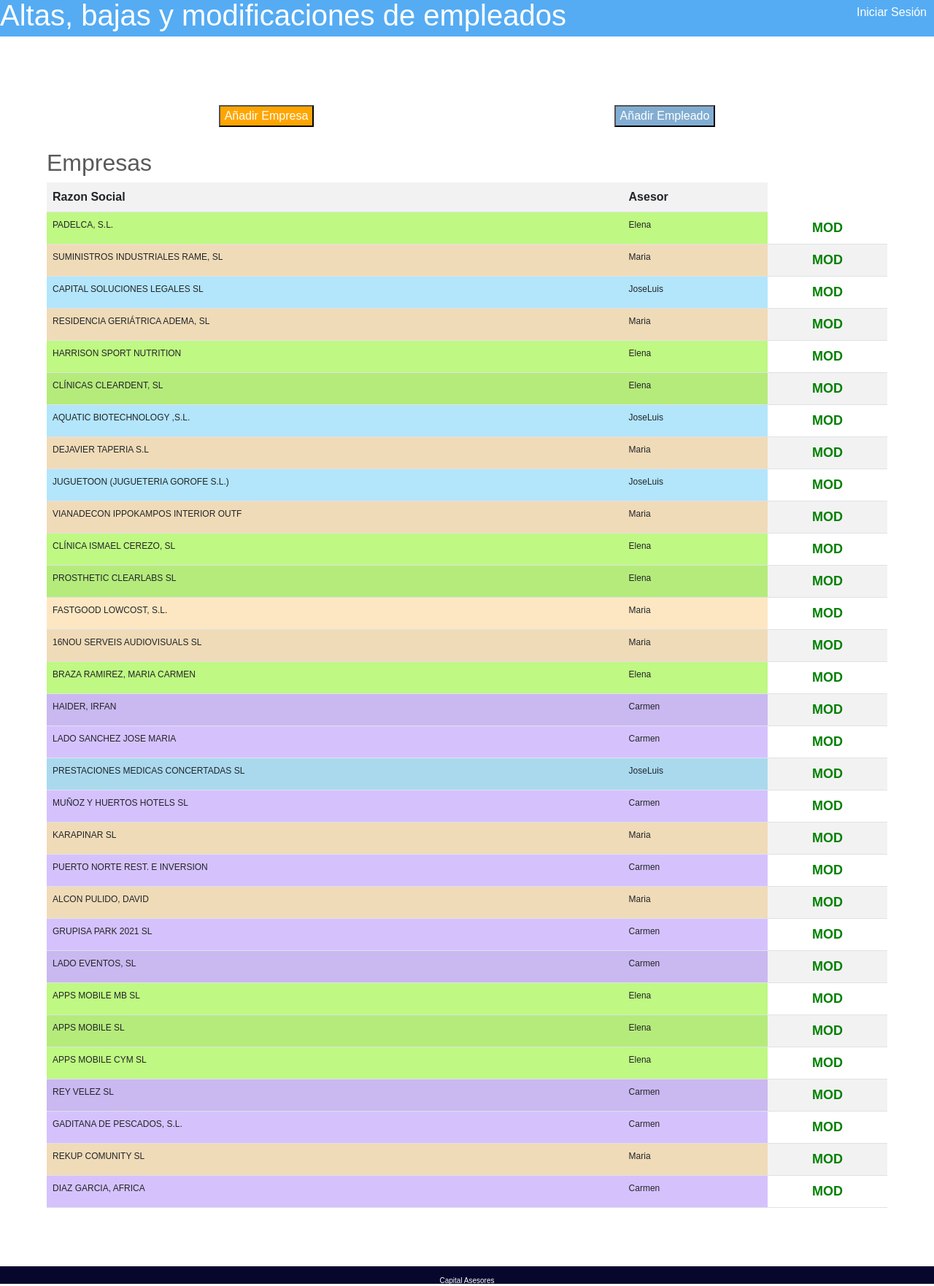
After one commit to LuRoGlez/capitalAltasBajasMod, a Django app: page /listEmpresa in a window 1280 px wide. The commit adds this page. Shown: the whole page at 73% size. Run offline with Django 3.2, Linux system fonts and the light colour scheme; data comes from the database, SQL or seed files in the repository.

```diff
--- a/altasBajas/nucleo/models.py
+++ b/altasBajas/nucleo/models.py
@@ -5,7 +5,13 @@
 
 class Empresa (models.Model):
     nombre = models.CharField(max_length=50, unique=True)
-
+    class Asesores(models.TextChoices):
+        Elena = 'Elena'
+        JoseLuis = 'JoseLuis'
+        Carmen = 'Carmen'
+        Maria = 'Maria'
+        Sara = 'Sara'
+    asesor=models.CharField(max_length=25, choices=Asesores.choices, null=True, default="")
 
     def __str__(self):
         return self.nombre
@@ -43,13 +49,10 @@
     certificadoEmpresa=models.BooleanField(default=False)
     envioLiquidacion=models.BooleanField(default=False)
     firmaFY=models.BooleanField(default=False)
-    class Asesores(models.TextChoices):
-        Elena = 'Elena'
-        JoseLuis = 'JoseLuis'
-        Carmen = 'Carmen'
-        Maria = 'Maria'
-        Sara = 'Sara'
-    asesor=models.CharField(max_length=25, choices=Asesores.choices, null=True, default="")
+
+    class Meta:
+        ordering = ['fechaBaja']
+
 
     def __str__(self):
         return " Empleado: "+self.nombre+" Empresa: "+self.empresa.nombre+" Tipo Vencimiento: "+self.tipo_vencimiento
--- /dev/null
+++ b/altasBajas/nucleo/templates/nucleo/empresa_list.html
@@ -0,0 +1,64 @@
+{% extends "nucleo/base.html" %}
+
+
+{% block content %}
+
+
+<section class="body">
+ <section style="display:flex; margin: 30px; justify-content: space-around">
+    <article>
+        <a href="{% url 'createEmpresa'  %}" style="color:white"><button style="background-color:orange">Añadir Empresa</a>
+
+    </article>
+    <article>
+        <a href="{% url 'createEmpleado'  %}" style="color:white"><button style="background-color:#82ADD2">Añadir Empleado</a>
+    </article>
+    </section>
+<h2>Empresas</h2>
+
+{% if empresa_list %}
+
+    <table class="table table-striped">
+        <tr>
+         <th>Razon Social</th>
+         <th>Asesor</th>
+        </tr>
+
+
+
+    {% for e in empresa_list %}
+        {% ifequal e.asesor 'Elena'  %}
+         <tr style="background-color:#BFF882">
+         {% endifequal %}
+         {% ifequal e.asesor 'Carmen' %}
+         <tr style="background-color:#D5C2FD">
+         {% endifequal %}
+         {%  ifequal e.asesor 'Maria' %}
+         <tr style="background-color:#FDE7C2">
+         {% endifequal %}
+         {% ifequal e.asesor 'JoseLuis' %}
+         <tr style="background-color:#B3E5FB;">
+         {% endifequal %}
+         {% ifequal e.asesor 'Sara' %}
+         <tr style="background-color:#FED8E4">
+         {% endifequal %}
+         <td style="font-size:12px">{{e.nombre}}</td>
+         <td style="font-size:12px">{{e.asesor}}</td>
+         <td style="font-weight:bold; background-color:white; font-size:18px; text-align:center"><a href="{%url 'updateEmpresa' e.pk %}" style="color:green">MOD</a></td>
+        </tr>
+
+
+
+
+
+    {% endfor %}
+    </table>
+
+{% else %}
+    <p>Actualmente no hay ninguna empresa en el sistema</p>
+
+    {% endif %}
+
+
+</section>
+{% endblock %}
--- a/altasBajas/nucleo/templates/nucleo/index.html
+++ b/altasBajas/nucleo/templates/nucleo/index.html
@@ -5,6 +5,9 @@
     <section style="display:flex; margin: 30px; justify-content: space-around">
     <article>
         <a href="{% url 'listEmpleado'  %}" style="color:white"><button style="background-color:#47B284">Empleados</a>
+    </article>
+    <article>
+        <a href="{% url 'listEmpresa'  %}" style="color:white"><button style="background-color:#C7666F">Empresas</a>
     </article>
     <article>
         <a href="{% url 'createEmpresa'  %}" style="color:white"><button style="background-color:orange">Añadir Empresa</a>
--- a/altasBajas/nucleo/urls.py
+++ b/altasBajas/nucleo/urls.py
@@ -6,10 +6,13 @@
 
 urlpatterns = [
     path('', views.index, name="index"),
-    path('listEmpleado',views.EmpleadoListView.as_view(), name="listEmpleado"),
+    path('listEmpleado',views.EmpleadoList, name="listEmpleado"),
     path('createEmpleado',views.EmpleadoCreateView.as_view(), name="createEmpleado"),
     path('updateEmpleado/<int:pk>',views.EmpleadoUpdateView.as_view(), name="updateEmpleado"),
     path('deleteEmpleado/<int:pk>',views.EmpleadoDeleteView.as_view(), name="deleteEmpleado"),
     path('createEmpresa',views.EmpresaCreateView.as_view(), name="createEmpresa"),
+    path('updateEmpresa/<int:pk>',views.EmpresaUpdateView.as_view(), name="updateEmpresa"),
+    path('listEmpresa',views.EmpresaListView.as_view(), name="listEmpresa"),
+
 
 ]
--- a/altasBajas/nucleo/views.py
+++ b/altasBajas/nucleo/views.py
@@ -4,24 +4,40 @@
 from django.views.generic.edit import CreateView, DeleteView, UpdateView
 from django.views.generic.list import ListView
 from django import forms
+from datetime import datetime
+from django.db.models import Q
+
+now = datetime.now()
 
 # Create your views here.
+def meses(date):
+    months = ("Enero", "Febrero", "Marzo", "Abri", "Mayo", "Junio", "Julio", "Agosto", "Septiembre", "Octubre", "Noviembre", "Diciembre")
+    month = months[date.month -1]
+    message = month
+    return message
 
 def index(request):
     return render(request, 'nucleo/index.html', {})
 
-class EmpleadoListView(ListView):
-    model=Empleado
+def EmpleadoList(request):
+    queryset = request.GET.get("buscar")
+    empleados=Empleado.objects.all()
+    if queryset:
+        empleados = Empleado.objects.filter(
+            Q(nombre__icontains = queryset) |
+            Q(fechaBaja__icontains = queryset)
+        ).distinct
+    return render(request, "nucleo/empleado_list.html", {'empleados':empleados})
 
 class EmpleadoCreateView(CreateView):
     model=Empleado
-    fields=['nombre','empresa', 'tipo_vencimiento', 'fechaAlta', 'fechaBaja', 'asesor']
+    fields=['nombre','empresa', 'tipo_vencimiento', 'fechaAlta', 'fechaBaja']
 
     success_url="/listEmpleado"
 
 class EmpleadoUpdateView(UpdateView):
     model=Empleado
-    fields=['nombre', 'empresa', 'tipo_vencimiento', 'fechaAlta', 'fechaBaja', 'asesor', 'segSocial', 'sepe', 'enviadoContrato', 'sage', 'certificadoEmpresa', 'envioLiquidacion', 'firmaFY']
+    fields=['nombre', 'empresa', 'tipo_vencimiento', 'fechaAlta', 'fechaBaja', 'segSocial', 'sepe', 'enviadoContrato', 'sage', 'certificadoEmpresa', 'envioLiquidacion', 'firmaFY']
 
     success_url="/listEmpleado"
 
@@ -31,5 +47,15 @@
 
 class EmpresaCreateView(CreateView):
     model=Empresa
-    fields=['nombre']
+    fields=('nombre', 'asesor')
     success_url="/listEmpleado"
+
+
+class EmpresaUpdateView(UpdateView):
+    model=Empresa
+    fields=['nombre', 'asesor']
+
+    success_url="/listEmpresa"
+
+class EmpresaListView(ListView):
+    model=Empresa
```
Also changed, not shown: altasBajas/nucleo/templates/nucleo/empleado_list.html (+24 -7 lines), altasBajas/db.sqlite3, altasBajas/nucleo/migrations/0008_auto_20210705_1210.py (added).
